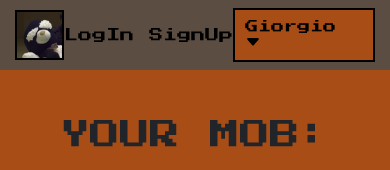
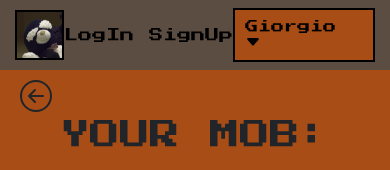
Before and after one commit to strGiorgio/PyMob2.1, a Vue app: page /new_game in a window 390 px wide. Shown: the top 170 px of the page. Built offline with nearby package versions, Linux system fonts and the light colour scheme; data requests are answered from the project's data file.

Commit message:
Create a router link button to return to home

```diff
--- a/src/components/attributes/attributes-screen.vue
+++ b/src/components/attributes/attributes-screen.vue
@@ -1,6 +1,13 @@
 <template>
     <div class="attributes-screen">
         <h1>YOUR MOB:</h1>
+
+        <router-link class="router-button arrow" to="/">
+            <svg xmlns="http://www.w3.org/2000/svg" width="32" height="32" fill="currentColor" class="bi bi-arrow-left-circle" viewBox="0 0 16 16">
+            <path fill-rule="evenodd" d="M1 8a7 7 0 1 0 14 0A7 7 0 0 0 1 8zm15 0A8 8 0 1 1 0 8a8 8 0 0 1 16 0zm-4.5-.5a.5.5 0 0 1 0 1H5.707l2.147 2.146a.5.5 0 0 1-.708.708l-3-3a.5.5 0 0 1 0-.708l3-3a.5.5 0 1 1 .708.708L5.707 7.5H11.5z"/>
+            </svg>
+        </router-link>
+
         <div class="wrapper-attributes">
             <mobChoose />
             <mobAttribute />
@@ -28,6 +35,7 @@ export default {
         max-width: 1920px;
         height: calc(100vh - 70px);
         margin: 0 auto;
+        position: relative;
     }
 
     .attributes-screen h1 {
@@ -45,4 +53,29 @@ export default {
         margin: 0 auto;
         display: flex;
     }
+
+    .arrow {
+        position: absolute;
+        top: 0;
+        margin: 50px;
+        cursor: pointer;
+        color: var(--black-default);
+    }
+
+    .arrow:hover {
+        transform: scale(1.10);
+        opacity: 70%;
+    }
+
+    @media (max-width: 768px) {
+        .arrow {
+            margin: 50px 20px 0;
+        }
+    }
+
+    @media (max-width: 460px) {
+        .arrow {
+            margin: 10px 20px 0;
+        }
+    }
 </style>
```
